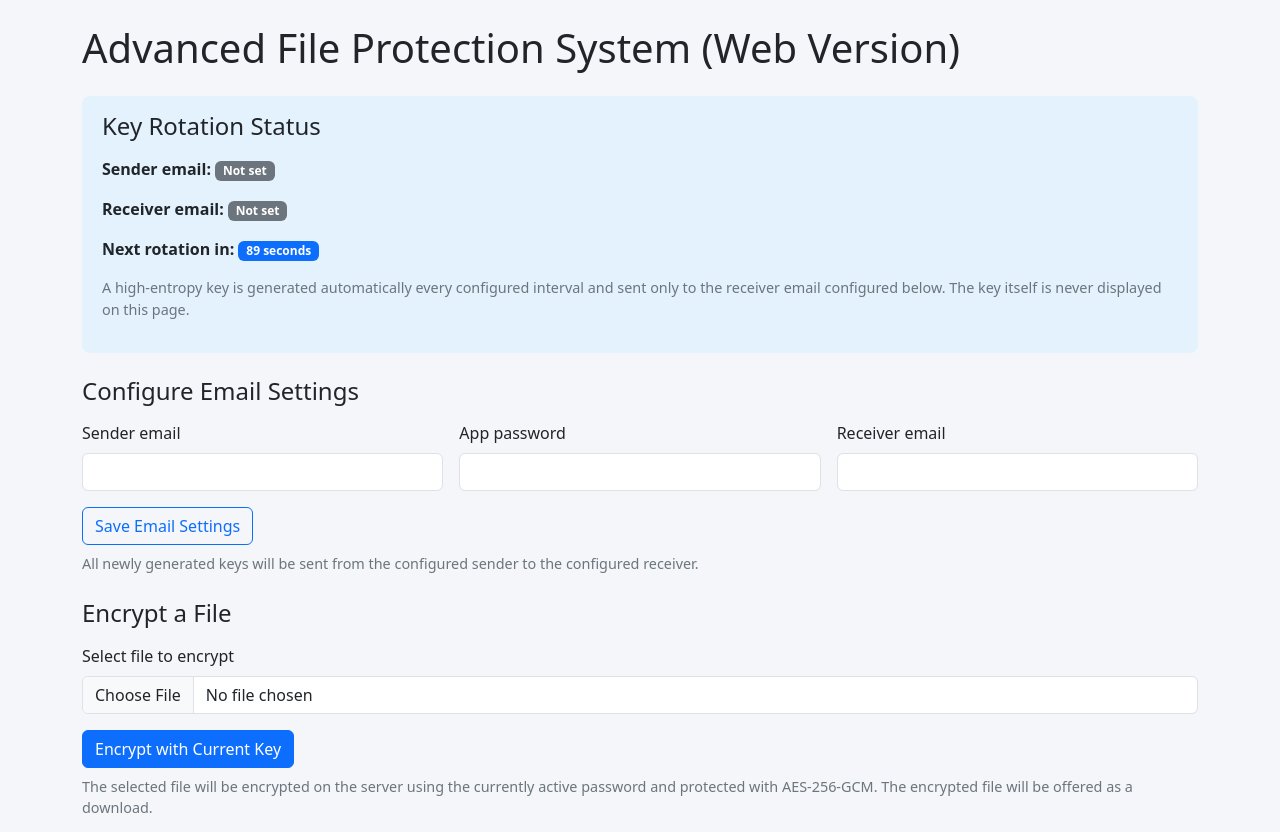
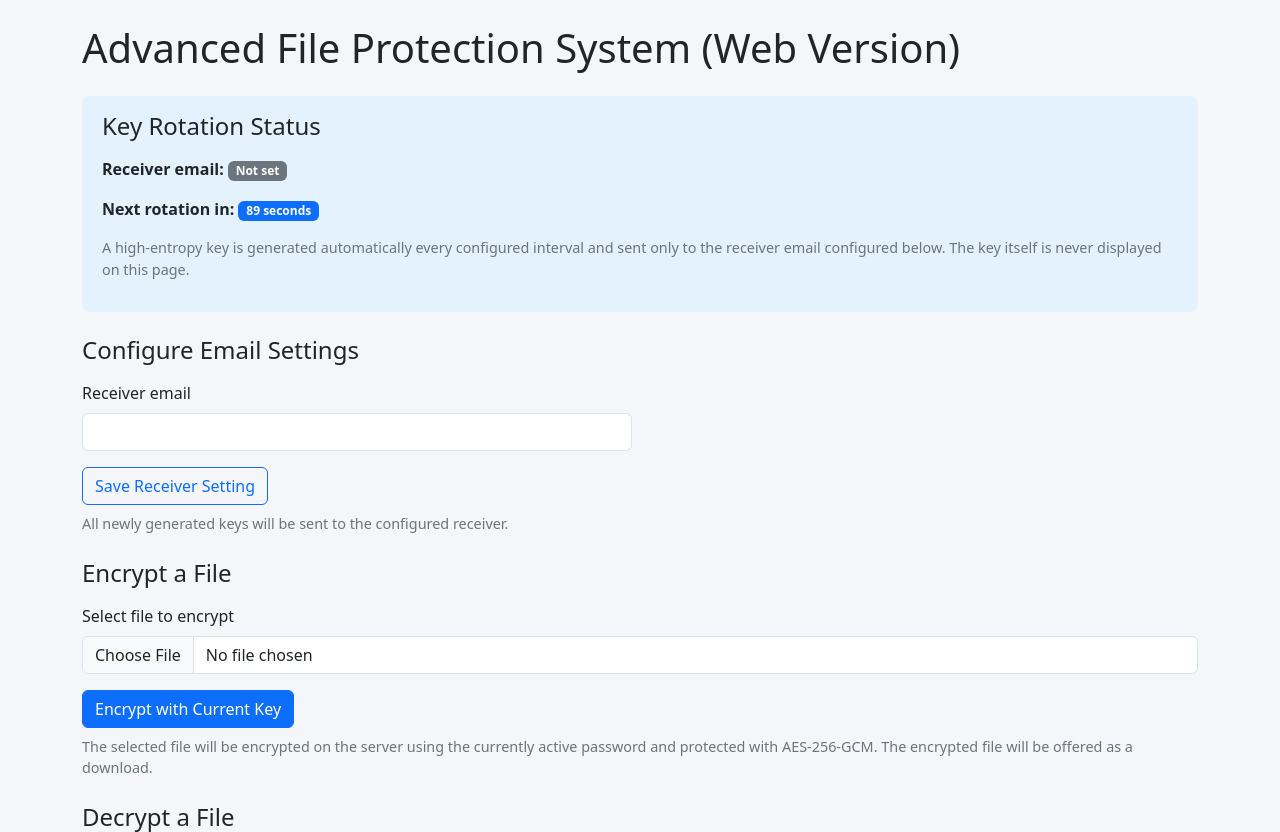
Before and after one commit to saigoutham06636/advanced-file-protection, a Flask app: page / in a window 1280 px wide. Shown: the top 832 px of the page. Run offline with Flask 3, Linux system fonts and the light colour scheme.

Commit message:
Switch to System Sender approach for cleaner UI

```diff
--- a/render.yaml
+++ b/render.yaml
@@ -10,3 +10,7 @@ services:
         value: 3.11.0
       - key: FLASK_SECRET_KEY
         generateValue: true
+      - key: SYSTEM_EMAIL_SENDER
+        value: "your.project.bot@gmail.com"
+      - key: SYSTEM_EMAIL_PASSWORD
+        value: "your-app-password"
--- a/templates/index.html
+++ b/templates/index.html
@@ -32,14 +32,6 @@
     <div class="section key-info mb-4">
         <h2 class="h4 mb-3">Key Rotation Status</h2>
         <p>
-            <strong>Sender email:</strong>
-            {% if current_sender %}
-                <span class="badge bg-info">{{ current_sender }}</span>
-            {% else %}
-                <span class="badge bg-secondary">Not set</span>
-            {% endif %}
-        </p>
-        <p>
             <strong>Receiver email:</strong>
             {% if current_recipient %}
                 <span class="badge bg-success">{{ current_recipient }}</span>
@@ -59,25 +51,16 @@
     <div class="section mb-4">
         <h2 class="h4 mb-3">Configure Email Settings</h2>
         <form action="{{ url_for('set_email_settings') }}" method="post" class="row g-3">
-            <div class="col-12 col-md-4">
-                <label for="sender_email" class="form-label">Sender email</label>
-                <input type="email" name="sender_email" id="sender_email" class="form-control"
-                       value="{{ current_sender or '' }}" required>
-            </div>
-            <div class="col-12 col-md-4">
-                <label for="sender_password" class="form-label">App password</label>
-                <input type="password" name="sender_password" id="sender_password" class="form-control" required>
-            </div>
-            <div class="col-12 col-md-4">
+            <div class="col-12 col-md-6">
                 <label for="recipient_email" class="form-label">Receiver email</label>
                 <input type="email" name="recipient_email" id="recipient_email" class="form-control"
                        value="{{ current_recipient or '' }}" required>
             </div>
             <div class="col-12">
-                <button type="submit" class="btn btn-outline-primary">Save Email Settings</button>
+                <button type="submit" class="btn btn-outline-primary">Save Receiver Setting</button>
             </div>
         </form>
-        <p class="note mt-2">All newly generated keys will be sent from the configured sender to the configured receiver.</p>
+        <p class="note mt-2">All newly generated keys will be sent to the configured receiver.</p>
     </div>
 
     <div class="section mb-4">
--- a/web_app.py
+++ b/web_app.py
@@ -36,9 +36,11 @@ app.secret_key = os.environ.get("FLASK_SECRET_KEY", "dev-secret-key")  # for fla
 email_profiles = load_email_profiles()
 rotation_interval = load_rotation_interval(default=30)
 
-# Current email settings; set only from the web UI.
-current_sender_email = None
-current_sender_password = None
+# System email sender settings (read from environment variables)
+SYSTEM_SENDER_EMAIL = os.environ.get("SYSTEM_EMAIL_SENDER", "")
+SYSTEM_SENDER_PASSWORD = os.environ.get("SYSTEM_EMAIL_PASSWORD", "")
+
+# Current recipient setting; set only from the web UI.
 current_recipient_email = None
 
 key_manager = KeyRotationManager(
@@ -47,17 +49,17 @@ key_manager = KeyRotationManager(
 
 
 def on_new_password(password: str) -> None:
-    # Email the new key only to the currently configured email settings.
-    global current_sender_email, current_sender_password, current_recipient_email
-    if not (email_profiles and current_sender_email and current_sender_password and current_recipient_email):
+    # Email the new key only to the currently configured recipient email.
+    global current_recipient_email
+    if not (email_profiles and SYSTEM_SENDER_EMAIL and SYSTEM_SENDER_PASSWORD and current_recipient_email):
         return
 
     # Use the first email profile as SMTP template (server/port/TLS), but override sender + recipients
     template = email_profiles[0]
     send_key_email_with_override(
         template=template,
-        sender_email=current_sender_email,
-        sender_password=current_sender_password,
+        sender_email=SYSTEM_SENDER_EMAIL,
+        sender_password=SYSTEM_SENDER_PASSWORD,
         recipients=[current_recipient_email],
         password=password,
     )
@@ -95,24 +97,19 @@ def index():
         "index.html",
         seconds_left=seconds_left,
         current_recipient=current_recipient_email,
-        current_sender=current_sender_email,
     )
 
 
 @app.route("/set_email_settings", methods=["POST"])
 def set_email_settings():
-    global current_sender_email, current_sender_password, current_recipient_email
-    sender = request.form.get("sender_email", "").strip()
-    app_password = request.form.get("sender_password", "").strip()
+    global current_recipient_email
     receiver = request.form.get("recipient_email", "").strip()
 
-    if not sender or not app_password or not receiver:
-        flash("Sender email, app password, and receiver email are all required.", "error")
+    if not receiver:
+        flash("Receiver email is required.", "error")
     else:
-        current_sender_email = sender
-        current_sender_password = app_password
         current_recipient_email = receiver
-        flash(f"Email settings updated. Keys will be sent from {sender} to {receiver}.", "success")
+        flash(f"Receiver email updated. Keys will be sent to {receiver}.", "success")
 
     return redirect(url_for("index"))
 
```
